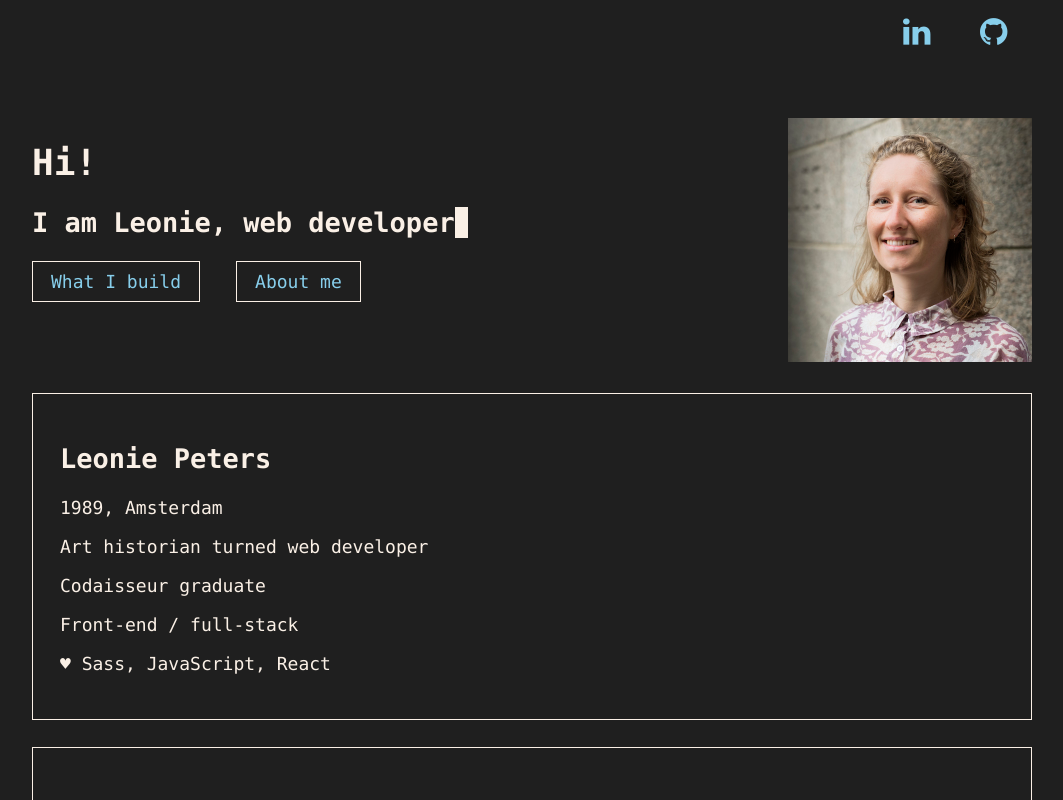
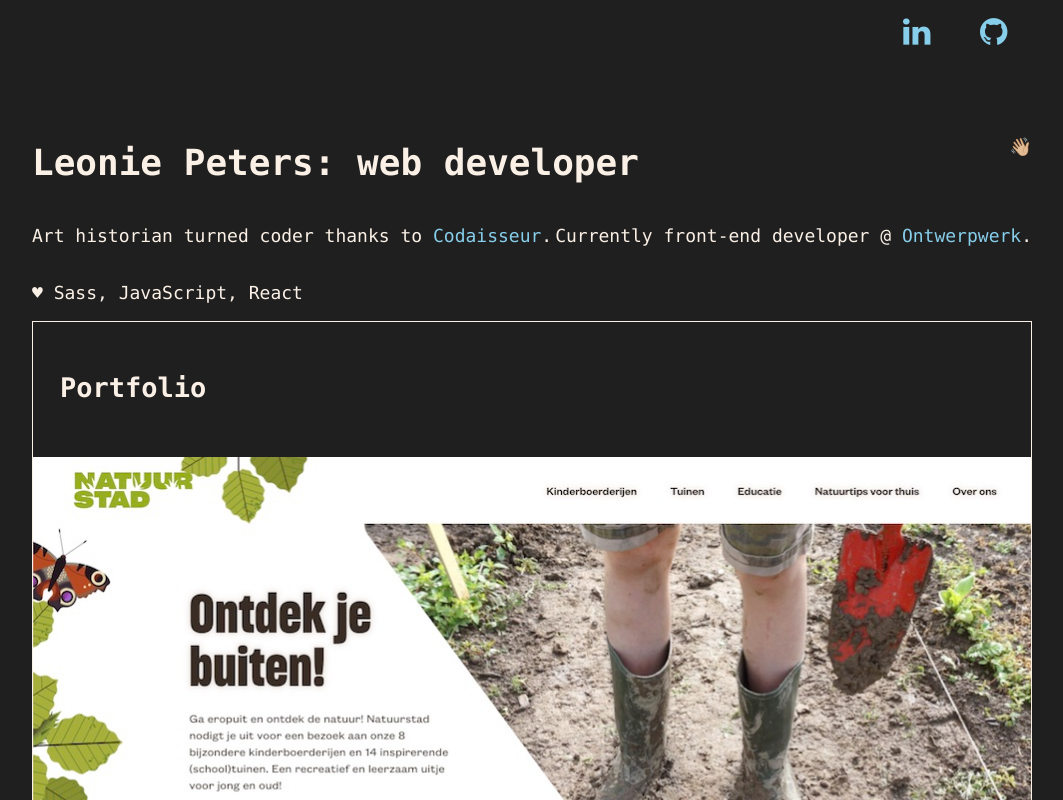
Before and after one commit to LeoniePeters/leoniepeters.com, a React (Create React App) app: page / in a window 1280 px wide. Shown: the top 800 px of the page, without its empty margins (108-1171 px from the left). Built offline with nearby package versions, Linux system fonts and the light colour scheme.

Commit message:
Remove About component and move content to different elements inside Welcome component

```diff
--- a/src/App.js
+++ b/src/App.js
@@ -29,7 +29,6 @@ function App() {
       </header>
       <main>
         <Welcome />
-        <About />
         <Portfolio />
       </main>
       <footer></footer>
--- a/src/Components/About.js
+++ /dev/null
@@ -1,17 +0,0 @@
-import React from "react";
-import "./About.scss";
-
-function About() {
-  return (
-    <div className="About" id="about">
-      <h2>Leonie Peters</h2>
-      <p>1989, Amsterdam</p>
-      <p>Art historian turned web developer</p>
-      <p>Codaisseur graduate</p>
-      <p>Front-end / full-stack</p>
-      <p>♥ Sass, JavaScript, React</p>
-    </div>
-  );
-}
-
-export default About;
--- a/src/Components/About.scss
+++ /dev/null
@@ -1,15 +0,0 @@
-@import "../assets/styles/style.scss";
-
-.About {
-  box-sizing: border-box;
-  border: 1px solid $linen;
-  margin: 1.5em 0;
-  padding: 1.5em;
-  width: 100%;
-  &:first-child {
-    margin-top: 0;
-  }
-  &:last-child {
-    margin-bottom: 0;
-  }
-}
--- a/src/Components/Welcome.js
+++ b/src/Components/Welcome.js
@@ -1,22 +1,29 @@
 import React from "react";
-import leonie from "../assets/images/leonie-portret.jpg";
 import "./Welcome.scss";
 
 function Welcome() {
   return (
     <div className="Welcome">
-      <div className="welcome-message">
-        <h1>Hi!</h1>
-        <h2>I am Leonie, web developer</h2>
-        <a href="#portfolio" className="button portfolio">
-          What I build
-        </a>
-        <a href="#about" className="button about">
-          About me
-        </a>
+      <div className="whoami hexagon">
+        <h1>Leonie Peters: web developer</h1>
       </div>
-      <div className="portrait">
-        <img src={leonie} alt="portrait Leonie" />
+      <div className="hoi hexagon">
+        <p>👋🏼</p>
+      </div>
+      <div className="history hexagon">
+        <p>
+          Art historian turned coder thanks to{" "}
+          <a href="https://codaisseur.com/">Codaisseur</a>.
+        </p>
+      </div>
+      <div className="job hexagon">
+        <p>
+          Currently front-end developer @{" "}
+          <a href="https://www.ontwerpwerk.nl/">Ontwerpwerk</a>.
+        </p>
+      </div>
+      <div className="stack hexagon">
+        <p>♥ Sass, JavaScript, React</p>
       </div>
     </div>
   );
--- a/src/assets/styles/base/_breakpoints.scss
+++ b/src/assets/styles/base/_breakpoints.scss
@@ -19,7 +19,7 @@
   }
 }
 @mixin for-big-desktop-up {
-  @media (min-width: 1800px) {
+  @media (min-width: 1600px) {
     @content;
   }
 }
```
Also changed, not shown: public/elements/hexagon.svg (added).
